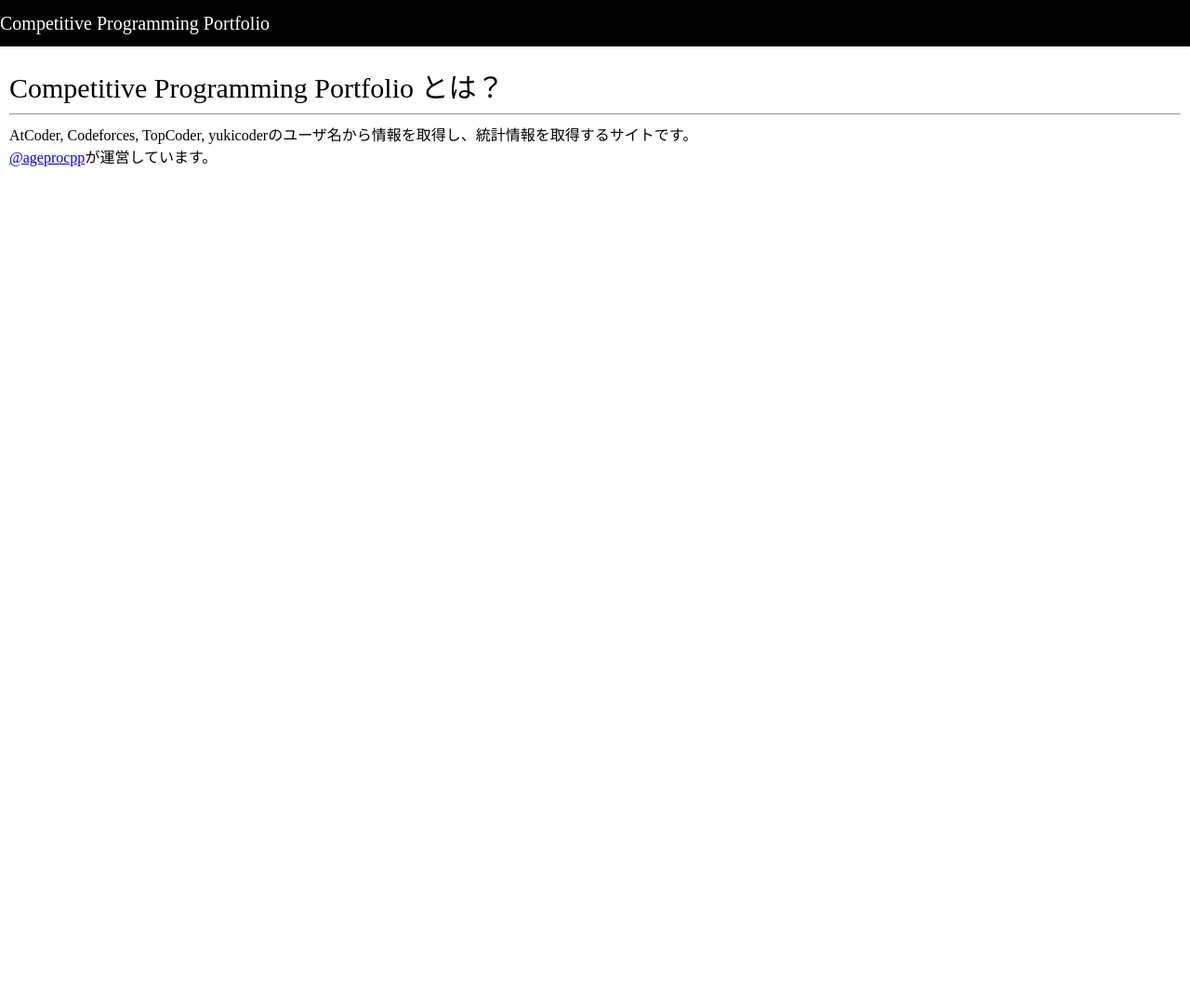
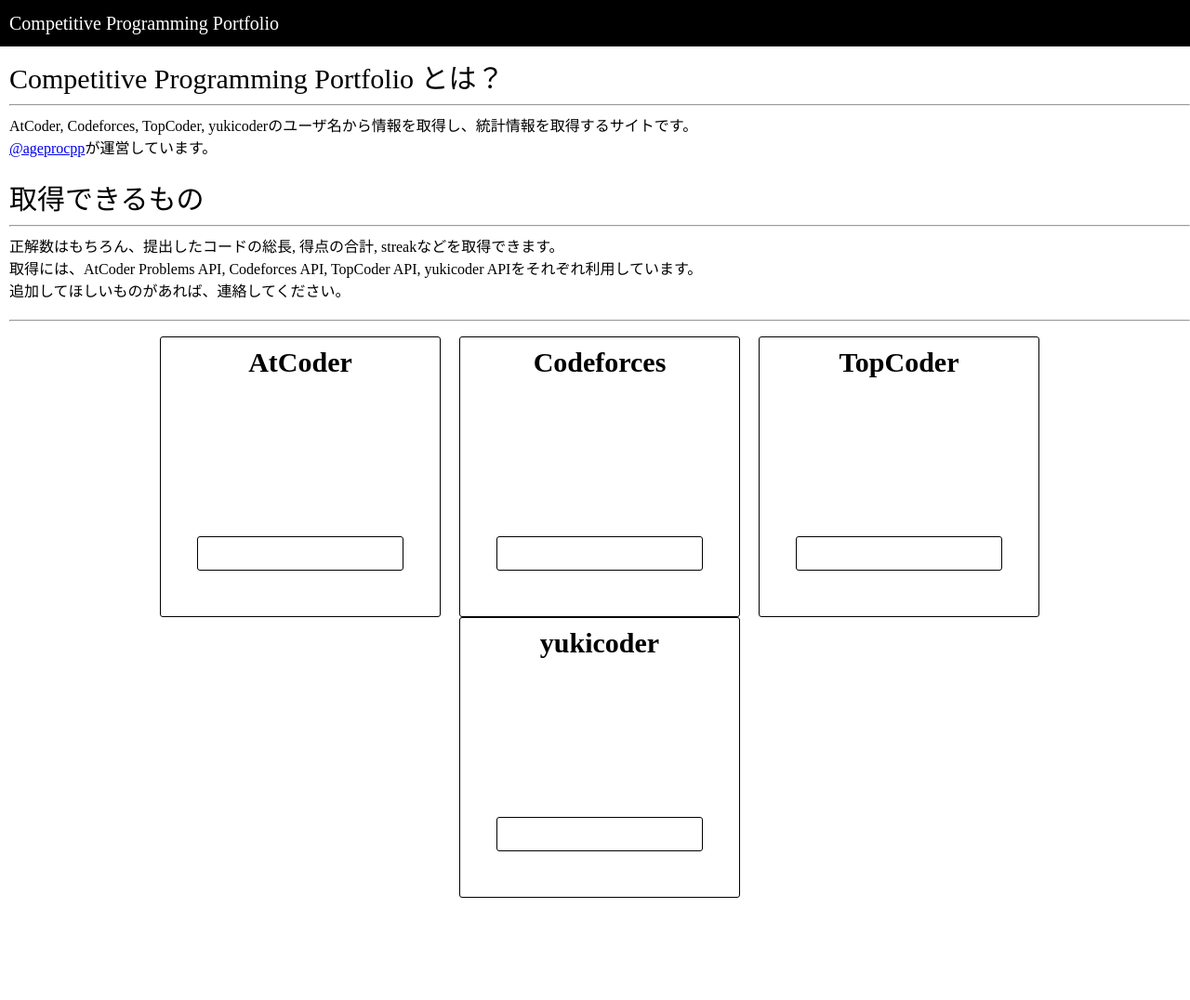
Before and after one commit to ageprocpp/competitive-programming-portfolio-source, a Gatsby site: page / in a window 1280 px wide. Shown: the whole page at 93% size. Before the commit the page ends 800 px from the top, so only its background shows below. Built offline with nearby package versions, Linux system fonts and the light colour scheme; Gatsby itself is replaced by a stand-in of ours.

Commit message:
Implemented the top page and input forms.

```diff
--- a/src/pages/index.js
+++ b/src/pages/index.js
@@ -1,17 +1,21 @@
 import React from "react"
-import {Router} from "@reach/router"
+import { Router } from "@reach/router"
 import "../stylesheets/index.css"
 import NavBar from "../routes/Navbar"
-import Home from "../routes/Home"
+import Description from "../routes/Description"
+import Forms from "../routes/Forms"
 
-class App extends React.Component{
-    render(){
+class App extends React.Component {
+    render() {
         return (
             <div className="app">
                 <NavBar />
-                <Router>
-                    <Home path="/"/>
-                </Router>
+                <div className="main">
+                    <Router>
+                        <Description path="/" />
+                    </Router>
+                    <Forms />
+                </div>
             </div>
         )
     }
--- /dev/null
+++ b/src/routes/Description.js
@@ -0,0 +1,45 @@
+import React from "react"
+import "../stylesheets/Description.css"
+
+class Description extends React.Component {
+    render() {
+        return (
+            <>
+                <div className="main-contents">
+                    <div className="main-contents-title">
+                        Competitive Programming Portfolio とは？
+                    </div>
+                    <hr />
+                    <div className="description">
+                        AtCoder, Codeforces, TopCoder,
+                        yukicoderのユーザ名から情報を取得し、統計情報を取得するサイトです。
+                        <br />
+                        <a
+                            href="https://twitter.com/ageprocpp"
+                            target="_blank"
+                            rel="noopener noreferrer"
+                        >
+                            @ageprocpp
+                        </a>
+                        が運営しています。
+                    </div>
+                </div>
+                <div className="main-contents">
+                    <div className="main-contents-title">取得できるもの</div>
+                    <hr />
+                    <div className="description">
+                        正解数はもちろん、提出したコードの総長, 得点の合計,
+                        streakなどを取得できます。
+                        <br />
+                        取得には、AtCoder Problems API, Codeforces API, TopCoder
+                        API, yukicoder APIをそれぞれ利用しています。
+                        <br />
+                        追加してほしいものがあれば、連絡してください。
+                    </div>
+                </div>
+            </>
+        )
+    }
+}
+
+export default Description
--- /dev/null
+++ b/src/routes/Form.js
@@ -0,0 +1,40 @@
+import React from "react"
+import "../stylesheets/Form.css"
+class Form extends React.Component {
+    constructor(props) {
+        super(props)
+        this.state = {
+            value: "",
+            contestSite: props.contestSite,
+        }
+    }
+    handleChange(event) {
+        this.setState({
+            value: event.target.value,
+        })
+    }
+    render() {
+        let title
+        if (this.state.contestSite === "atcoder") title = "AtCoder"
+        if (this.state.contestSite === "codeforces") title = "Codeforces"
+        if (this.state.contestSite === "topcoder") title = "TopCoder"
+        if (this.state.contestSite === "yukicoder") title = "yukicoder"
+        return (
+            <li className="form">
+                <div className="form-contents">
+                    <div className="form-title">{title}</div>
+                    <form>
+                        <input
+                            type="text"
+                            className="username"
+                            value={this.state.value}
+                            onChange={this.handleChange.bind(this)}
+                        />
+                    </form>
+                </div>
+            </li>
+        )
+    }
+}
+
+export default Form
--- /dev/null
+++ b/src/routes/Forms.js
@@ -0,0 +1,21 @@
+import React from "react"
+import "../stylesheets/Forms.css"
+import Form from "./Form"
+
+class Forms extends React.Component {
+    render() {
+        return (
+            <>
+                <hr />
+                <ul className="forms">
+                    <Form contestSite="atcoder" />
+                    <Form contestSite="codeforces" />
+                    <Form contestSite="topcoder" />
+                    <Form contestSite="yukicoder" />
+                </ul>
+            </>
+        )
+    }
+}
+
+export default Forms
--- a/src/routes/Home.js
+++ /dev/null
@@ -1,23 +0,0 @@
-import React from "react"
-import "../stylesheets/Home.css"
-
-class Home extends React.Component{
-    render(){
-        return (
-            <div className="main">
-                <div className="main-contents">
-                    <div className="main-contents-title">
-                        Competitive Programming Portfolio とは？
-                    </div>
-                    <hr />
-                    <div classname="description">
-                        AtCoder, Codeforces, TopCoder, yukicoderのユーザ名から情報を取得し、統計情報を取得するサイトです。<br />
-                        <a href="https://twitter.com/ageprocpp">@ageprocpp</a>が運営しています。
-                    </div>
-                </div>
-            </div>
-        )
-    }
-}
-
-export default Home
--- a/src/routes/Navbar.js
+++ b/src/routes/Navbar.js
@@ -6,7 +6,7 @@ class NavBar extends React.Component{
     render(){
         return (
             <nav className="navbar">
-                <Link className="navbar-title" to="/">
+                <Link className="navbar-title" to="/" replace>
                     Competitive Programming Portfolio
                 </Link>
             </nav>
--- /dev/null
+++ b/src/stylesheets/Description.css
@@ -0,0 +1,9 @@
+.main-contents {
+    margin: 10px 0 20px 0;
+}
+.main-contents-title {
+    font-size: 30px;
+}
+ul {
+    list-style: none;
+}
--- /dev/null
+++ b/src/stylesheets/Form.css
@@ -0,0 +1,31 @@
+.form {
+    display: inline-block;
+}
+.form-contents {
+    position: relative;
+    margin: 0 10px;
+    height: 300px;
+    width: 300px;
+    border: solid;
+    border-width: 1px;
+    border-radius: 3px;
+}
+.form-title {
+    text-align: center;
+    font-size: 30px;
+    font-weight: bold;
+    margin: 10px 0;
+}
+form {
+    bottom: 0;
+}
+.username {
+    margin: 160px auto;
+    height: 25px;
+    width: 200px;
+    border: solid;
+    border-width: 1px;
+    border-radius: 3px;
+    padding: 5px 10px;
+    font-size: 20px;
+}
--- /dev/null
+++ b/src/stylesheets/Forms.css
@@ -0,0 +1,4 @@
+.forms {
+    text-align: center;
+    padding: 0;
+}
--- a/src/stylesheets/Home.css
+++ /dev/null
@@ -1,6 +0,0 @@
-.main-contents{
-    margin:20px 10px;
-}
-.main-contents-title{
-    font-size:30px;
-}
--- a/src/stylesheets/Navbar.css
+++ b/src/stylesheets/Navbar.css
@@ -3,6 +3,7 @@ nav{
     background-color: black;
 }
 .navbar-title{
+    margin:0 10px;
     text-decoration: none;
     color:white;
     font-size:20px;
--- a/src/stylesheets/index.css
+++ b/src/stylesheets/index.css
@@ -1,3 +1,6 @@
-body{
-    margin:0;
+body {
+    margin: 0;
 }
+.main {
+    margin: 0 0 0 10px;
+}
```
Also changed, not shown: database.rules.json (added, +7 -0 lines), package.json (+8 -4 lines), firebase.json (added), 4 other files.
